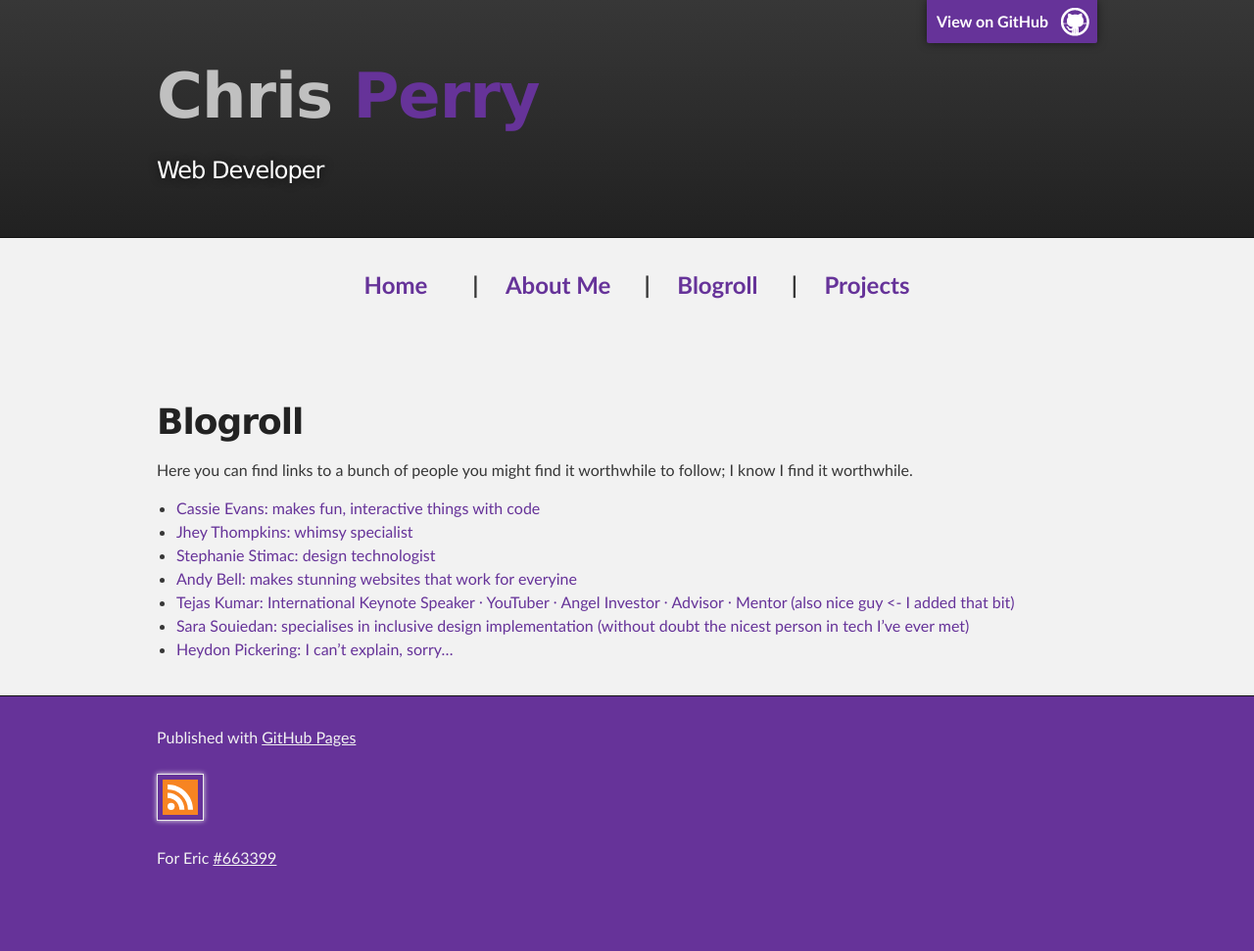
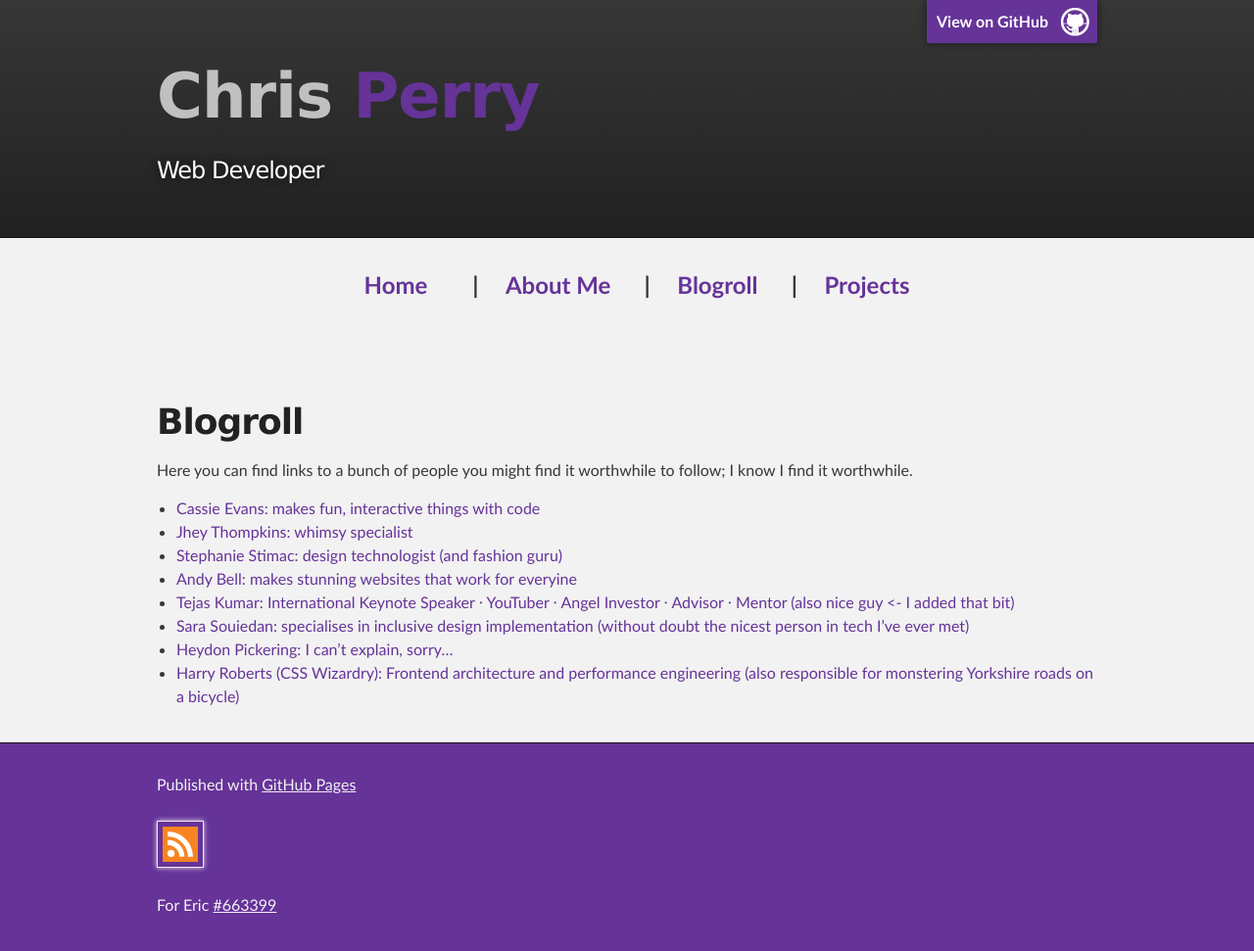
Before and after one commit to christopherallanperry/christopherallanperry.github.io, a Jekyll site: the page built from blogroll.md, in a window 1280 px wide. Shown: the whole page at 98% size. Built offline with Jekyll 4.4.1, drawn with Linux system fonts in a browser that asks for light colours; before the commit the page ends 923 px from its top, so only the background shows below that.

Commit message:
More links on the blogroll

```diff
--- a/blogroll.md
+++ b/blogroll.md
@@ -7,8 +7,9 @@ Here you can find links to a bunch of people you might find it worthwhile to fol
 
 - [Cassie Evans: makes fun, interactive things with code](https://www.cassie.codes/)
 - [Jhey Thompkins: whimsy specialist](https://jhey.dev/#)
-- [Stephanie Stimac: design technologist](https://stephaniestimac.com/)
+- [Stephanie Stimac: design technologist (and fashion guru)](https://stephaniestimac.com/)
 - [Andy Bell: makes stunning websites that work for everyine](https://andy-bell.co.uk/)
 - [Tejas Kumar: International Keynote Speaker ⸱ YouTuber ⸱ Angel Investor ⸱ Advisor ⸱ Mentor (also nice guy <- I added that bit)](https://tej.as/)
 - [Sara Souiedan: specialises in inclusive design implementation (without doubt the nicest person in tech I've ever met)](https://www.sarasoueidan.com/)
 - [Heydon Pickering: I can't explain, sorry...](https://heydonworks.com/)
+- [Harry Roberts (CSS Wizardry): Frontend architecture and performance engineering (also responsible for monstering Yorkshire roads on a bicycle)](https://csswizardry.com/)
```
